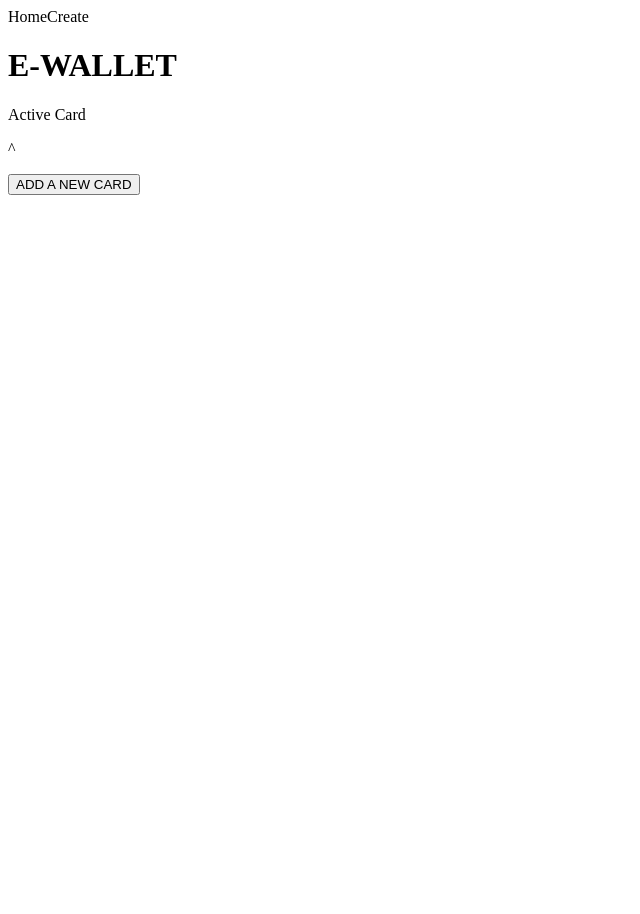
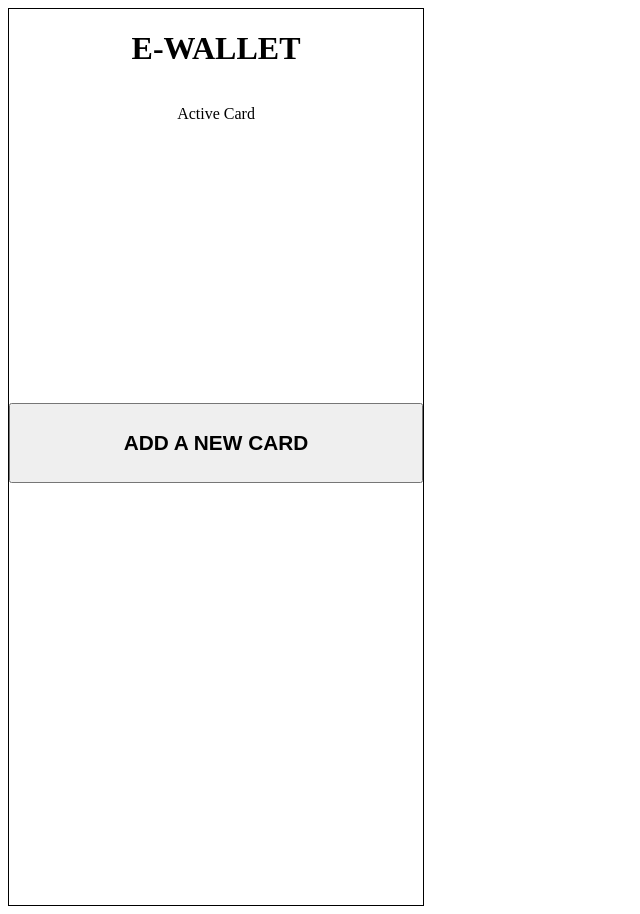
Before and after one commit to Fabiolillman/e-wallet, a Vue app: page / in a window 1280 px wide. Shown: the whole page, without its empty margins (0-640 px from the left). Before the commit the page ends 800 px from the top, so only its background shows below. Built offline with nearby package versions, Linux system fonts and the light colour scheme.

Commit message:
Main functions working

```diff
--- a/src/App.vue
+++ b/src/App.vue
@@ -1,14 +1,15 @@
 <template>
   <div id="App">
     <nav>
-      <a @click="currentView='home'">Home</a>
-      <a @click="currentView='create'">Create</a>
-      <!-- <p>{{cardItems.CCV}}</p> -->
+      <!-- <a @click="currentView='home'">Home</a>
+      <a @click="currentView='create'">Create</a> -->
+
     </nav>
   <Home v-if="currentView=='home'"
-
+  @addCardView="changeViewToAdd"
   :itemStorage="itemStorage"/>
   <Create
+
   v-else-if="currentView=='create'"
   @printToHome="printHomes"
    />
@@ -45,8 +46,12 @@ export default {
   }},
 
   methods:{
+  changeViewToAdd(){
+    this.currentView='create'
+  },
 
   printHomes(cardItems){
+    this.currentView='home'
     this.itemStorage.push(cardItems)
     // this.currentItem.push(cardItems)
     console.log(cardItems)
--- a/src/components/CreateCard.vue
+++ b/src/components/CreateCard.vue
@@ -52,10 +52,18 @@ computed:{
 
   imageSelect(){
     if (this.cardInfo.vendor==="Ninja Corp") {
-      // this.backgroundColor
       return require('../assets/ninja.svg');
+    } else  if (this.cardInfo.vendor==="Evil Corp") {
+      return require('../assets/evil.svg');
+    }  else  if (this.cardInfo.vendor==="Bitcoin Empire") {
+      return require('../assets/bitcoin.svg');
+    }  else  if (this.cardInfo.vendor==="Chain's Gains") {
+      return require('../assets/blockchain.svg');
     }
-
+      //  <option>Ninja Corp</option>
+      //     <option>Evil Corp</option>
+      //     <option>Bitcoin Empire</option>
+      //     <option>Chain's Gains</option>
     // return require(`../assets/ ${ this.cardInfo.vendor}  .svg` )
 
    return "hello"
@@ -73,9 +81,9 @@ computed:{
 
         space+=this.cardInfo.cardNumber[i]
 
-      //   if (space.length>19) {
-      //     return space
-      //   }
+        if (space.length>19) {
+          return space
+        }
    }
 
       return space
@@ -92,9 +100,9 @@ methods:{
     } else  if (this.cardInfo.vendor==="Evil Corp") {
       return this.currentColor="#F33355"
     } else  if (this.cardInfo.vendor==="Bitcoin Empire") {
+      return this.currentColor="#FFAE34"
+    } else  if (this.cardInfo.vendor==="Chain's Gains") {
       return this.currentColor="#8B58F9"
-    } else  if (this.cardInfo.vendor==="Chain's Gains") {
-      return this.currentColor="#FFAE34"
     }
   },
 
--- a/src/view/Create.vue
+++ b/src/view/Create.vue
@@ -31,9 +31,6 @@
           <option
           v-for="n in 12"
           :key="n">{{n}}</option>
-          <!-- <option>Evil Corp</option>
-          <option>Bitcoin Empire</option>
-          <option>Chain's Gains</option> -->
         </select>
         <select class="dropdown" v-model="cardInfo.expireYear">
           <option>22</option>
@@ -41,8 +38,6 @@
           <option>24</option>
           <option>25</option>
         </select>
-    <!-- <input type="text"> -->
-    <!-- <input type="text"> -->
 
     </div>
     <label for="">VENDOR</label>
@@ -54,7 +49,7 @@
           <option>Bitcoin Empire</option>
           <option>Chain's Gains</option>
         </select>
-        <button>ADD CARD</button>
+        <button @click="sendToAdd">ADD CARD</button>
         <!-- @click="printHome" -->
     </div>
     </form>
@@ -91,7 +86,9 @@ components: {
 
  },
   methods:{
-
+  sendToAdd(){
+    this.$emit('sendToAddView', "addCardView")
+  },
    printHome(){
 
    this.$emit('printToHome', this.cardInfo)
@@ -126,7 +123,20 @@ components: {
    box-sizing: border-box;
   font-size: 18px;
 }
-
+/* #App{
+  width: 100%;
+    display: flex;
+  justify-content: center;
+  align-items: center;
+  flex-direction: column;
+} */
+.center-container{
+  width: 40rem;
+  /* background: black; */
+  display: flex;
+  justify-content: center;
+  align-items: center;
+}
 .top-wrap h1{
   padding: 2rem 2rem 0 2rem;
   /* margin-left: 3rem; */
@@ -145,13 +155,7 @@ components: {
   margin: 1.5rem 0 1rem 0;
 }
 
-.center-container{
-  width: 40rem;
-  /* background: black; */
-  display: flex;
-  justify-content: center;
-  align-items: center;
-}
+
 
 .create-container{
   width: 25.875rem;
@@ -238,7 +242,7 @@ text-align: start;
   background: rgba(80, 144, 234, 1);
   border-radius: 5px;
 }
-input{
+input, button{
   width: 23.875rem;
   height: 3.5rem;
   border: 1px solid black;
@@ -248,6 +252,12 @@ input{
 .card-container>Input{
 width: 11rem;
 }
+button{
+  height: 4.5rem;
+  margin: 1rem 0 1rem 0;
+  background: black;
+  color: white;
+}
 
 
 </style>
--- a/src/view/Home.vue
+++ b/src/view/Home.vue
@@ -1,5 +1,5 @@
 <template>
-<div>
+<div class="home-wrap">
   <h1>E-WALLET</h1>
   <p>Active Card</p>
 
@@ -9,7 +9,7 @@ v-if="activeCard"
 :cardInfo="activeCard"/>
 
 
-  <p>^</p>
+
 <div class="card-grid">
 
 
@@ -22,7 +22,7 @@ v-if="activeCard"
 
 
 </div>
-  <button>ADD A NEW CARD</button>
+  <button @click="changeView">ADD A NEW CARD</button>
 </div>
 </template>
 
@@ -34,7 +34,9 @@ export default {
   ],
 
   methods:{
-
+  changeView(){
+    this.$emit("addCardView", "AddNewCard")
+  }
   },
 
 components: {
@@ -47,10 +49,27 @@ components: {
 }
 </script>
 
-<style>
+<style scoped>
+.home-wrap{
+   width: 25.875rem;
+  height: 56rem;
+  background: white;
+  border: 1px solid black;
+  display: flex;
+  flex-direction: column;
+  text-align:center ;
+}
 .card-grid{
+  margin-top: 2.5rem;
   display: grid;
   grid-auto-rows: 3rem;
-
+  /* overflow: scroll; */
+}
+button{
+  margin-top: 14rem;
+  /* width: 23.875rem; */
+  height: 5rem;
+  font-weight: 600;
+  font-size: 1.3rem;
 }
 </style>
```
